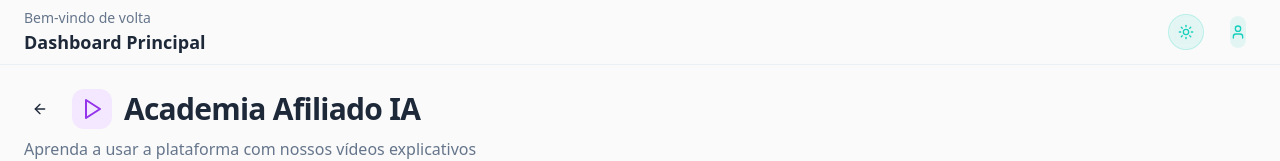
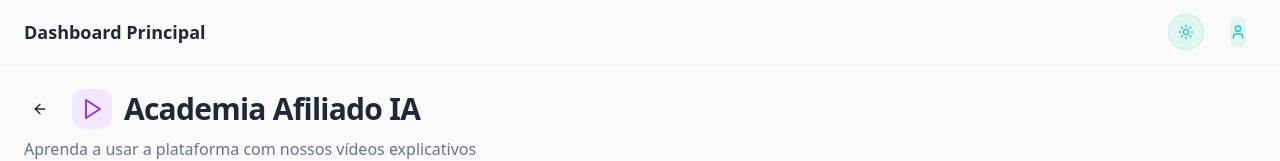
Before and after one commit to wegrowupsolutions/login-afiliado, a React (Vite) app: page /academia in a window 1280 px wide. Shown: the top 161 px of the page. Built offline with nearby package versions, Linux system fonts and the light colour scheme; no server answers.

Commit message:
Remove welcome back text
The AI removed the "Bem-vindo de volta" text from `src/components/layout/AppLayout.tsx`.
-edited src/components/layout/AppLayout.tsx
Here are the files that were edited by the AI in that message:
-edited src/components/layout/AppLayout.tsx

```diff
--- a/src/components/layout/AppLayout.tsx
+++ b/src/components/layout/AppLayout.tsx
@@ -27,9 +27,6 @@ export function AppLayout({ children }: AppLayoutProps) {
         <div className="flex h-16 items-center justify-between px-6">
           <div className="flex items-center gap-4">
             <div className="hidden md:block">
-              <h2 className="text-sm font-medium text-muted-foreground">
-                Bem-vindo de volta
-              </h2>
               <p className="text-lg font-semibold">
                 Dashboard Principal
               </p>
```
